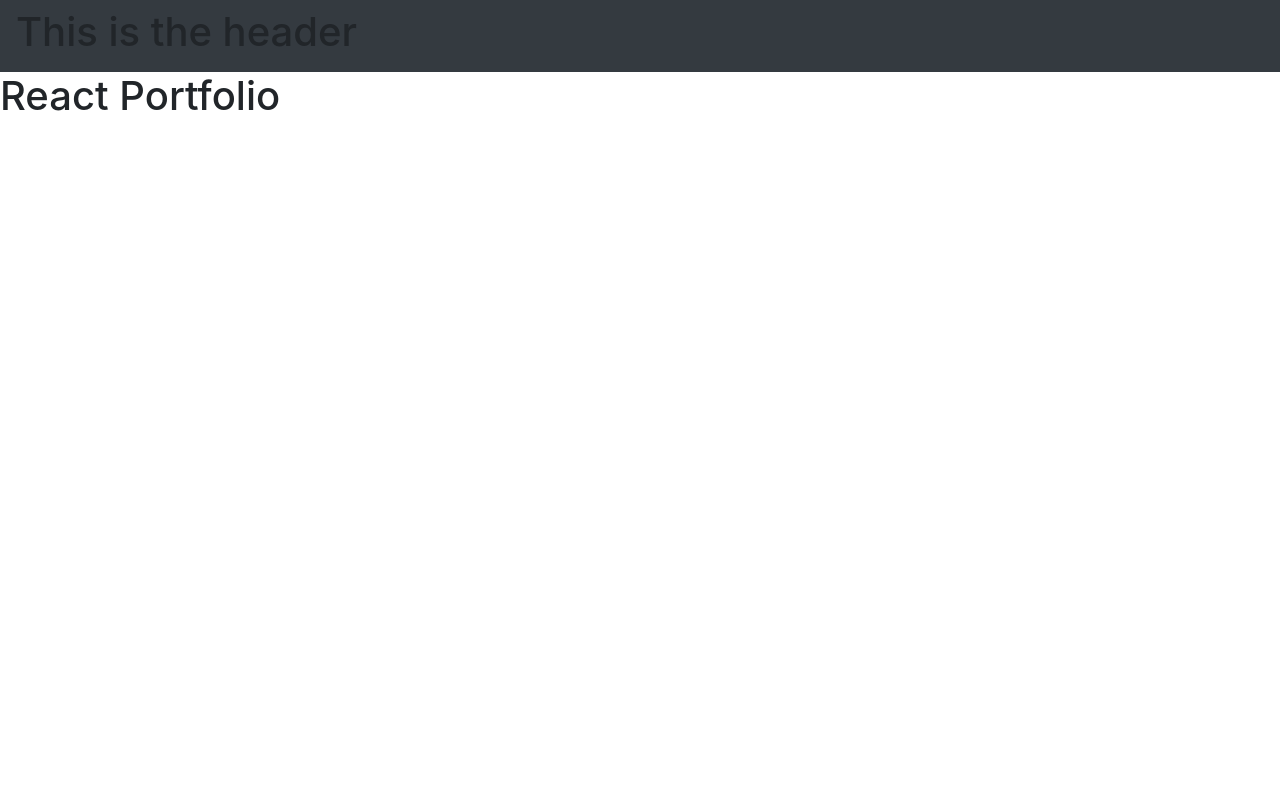
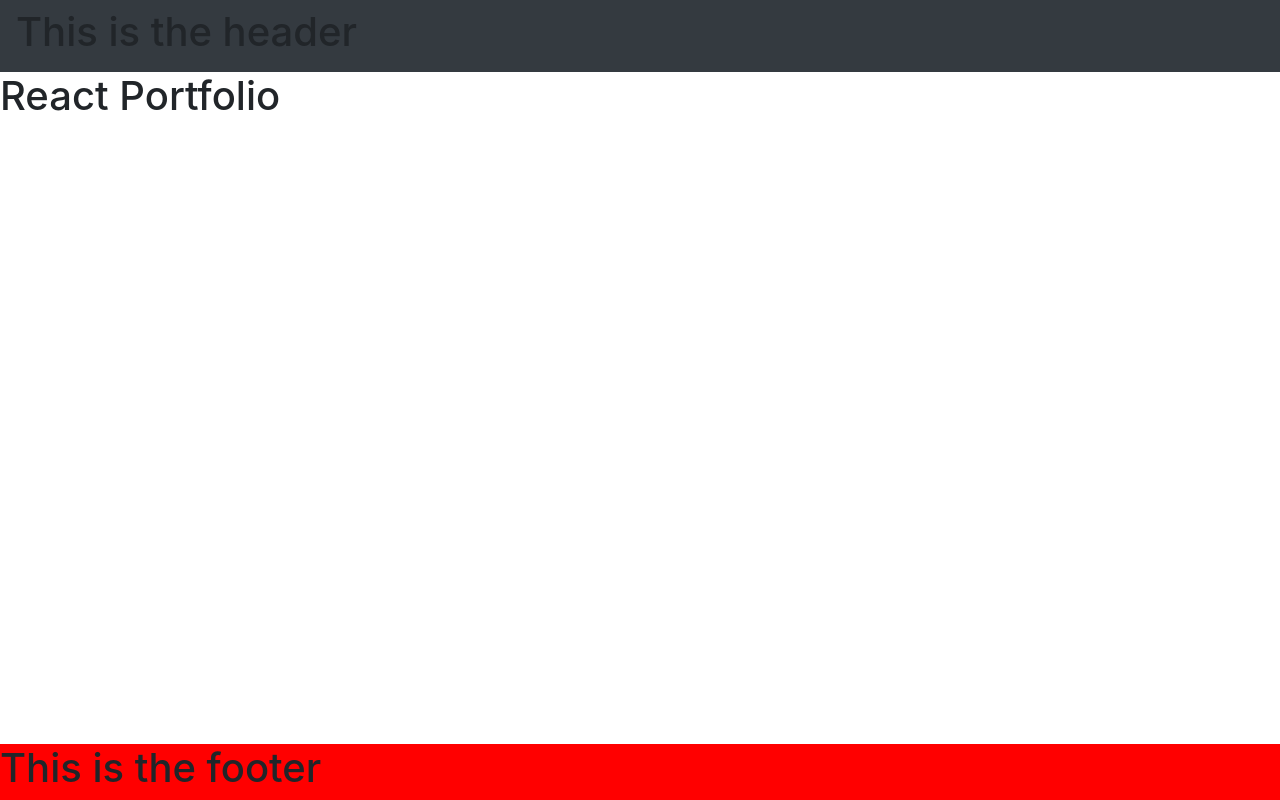
Before and after one commit to LukeMartin-123/LukeM-Portfolio, a React (Create React App) app: page / in a window 1280 px wide. Built offline with nearby package versions, Linux system fonts and the light colour scheme.

Commit message:
Sticky Footer inserted

```diff
--- a/src/App.js
+++ b/src/App.js
@@ -1,12 +1,16 @@
 import React from "react";
-import Header from "./components/Header";
+import Header from "./components/Header/Header";
+import Footer from "./components/Footer/Footer";
+import Wrapper from "./components/Wrapper/Wrapper";
 
 
 function App() {
   return (
     <div className="App">
       <Header />
-      <h1>React Portfolio</h1 >
+      <Wrapper>
+      </Wrapper>
+      <Footer />
     </div>
   );
 }
--- /dev/null
+++ b/src/components/Footer/Footer.js
@@ -0,0 +1,18 @@
+import React from "react";
+import "./styles.css";
+
+function Footer() {
+
+    return (
+        <footer className="footer">
+
+            <h1>
+                This is the footer
+            </h1>
+
+            </footer>
+
+
+    )
+}
+export default Footer;
--- /dev/null
+++ b/src/components/Footer/styles.css
@@ -0,0 +1,16 @@
+.footer {
+  position:absolute;
+  left:0;
+  bottom:0;
+  right:0;
+  background-color: red;
+}
+
+
+/* .footer h1 {
+
+    bottom: 0;
+    left: 0;
+    right: 0;
+    padding: 3px;
+  } */
--- a/src/components/Header.js
+++ b/src/components/Header/Header.js
@@ -10,7 +10,6 @@ function Header() {
             </h1>
 
 
-
             </nav>
 
 
--- /dev/null
+++ b/src/components/Wrapper/Wrapper.js
@@ -0,0 +1,11 @@
+import React from "react";
+import "./styles.css";
+
+function Wrapper() {
+  return <main className="wrapper">
+
+  <h1>React Portfolio</h1 >
+  </main>;
+}
+
+export default Wrapper;
--- /dev/null
+++ b/src/components/Wrapper/styles.css
@@ -0,0 +1,5 @@
+.wrapper {
+    min-height: 100%;
+    padding-bottom: 100px;
+
+  }
```
Also changed, not shown: src/components/Header/styles.css (added).
